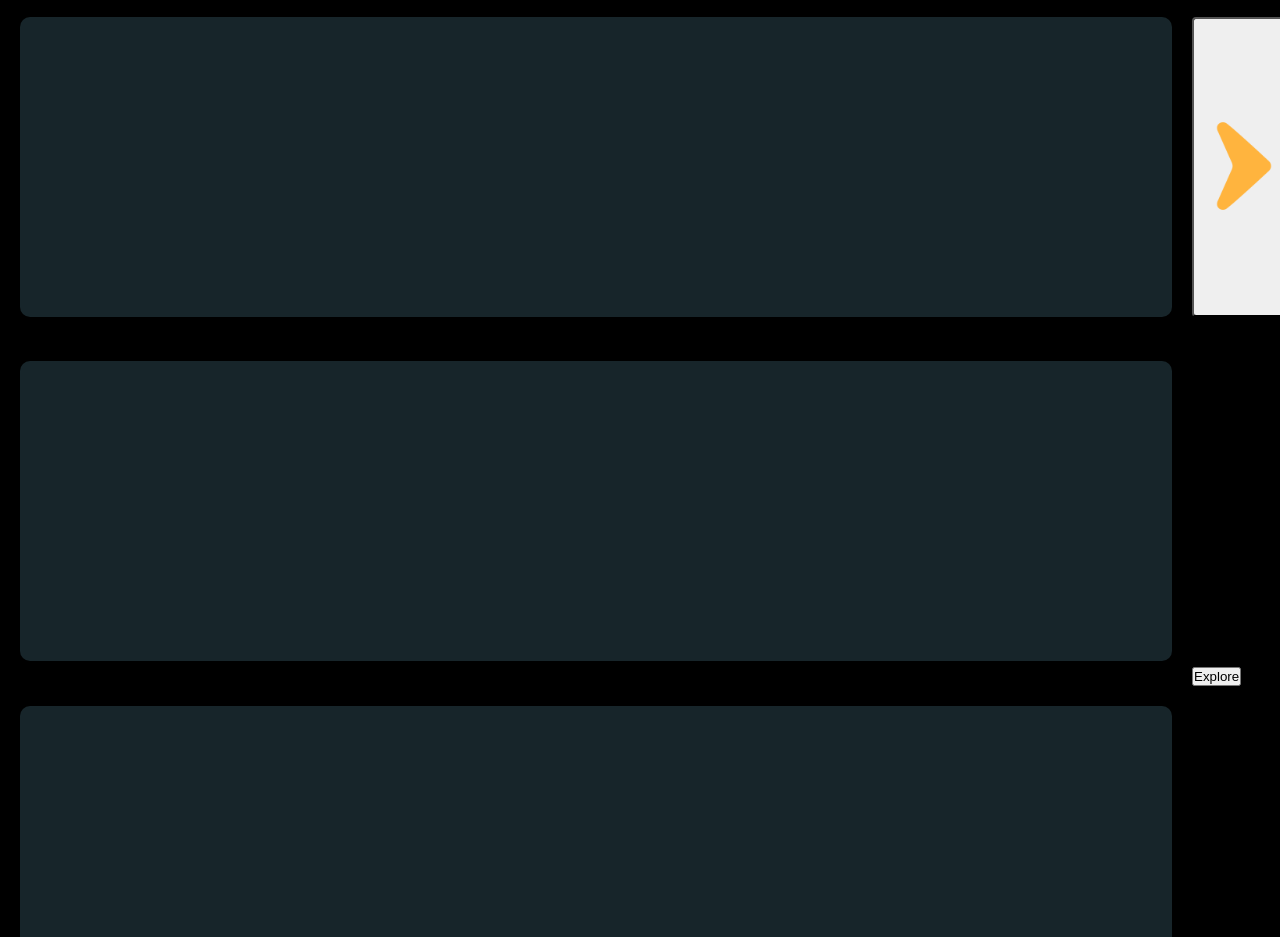
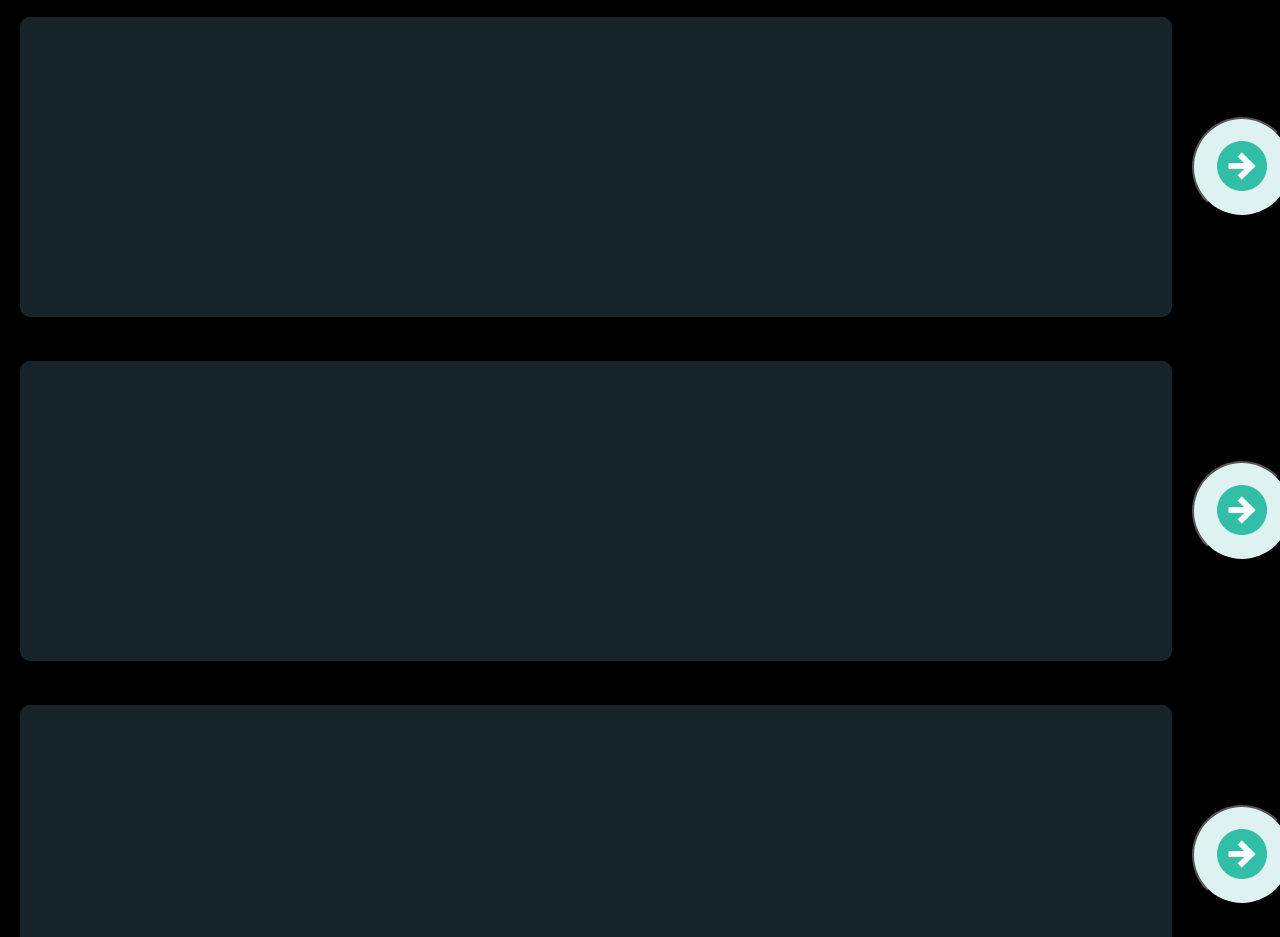
Before and after one commit to Vaibhav55072/CommercePage_project, a plain HTML site: page programs.html in a window 1280 px wide. Shown: the part 275-1212 px from the top of the page. Drawn offline with Linux system fonts and the light colour scheme.

Commit message:
Button Added to Cards

```diff
--- a/programs.css
+++ b/programs.css
@@ -288,11 +288,11 @@ placeholder {
     background-color: #000000;
 }
 .explore{
-    height: 300px;
+    height: 100px;
     width: 100px;
-    margin-top: 20px;
+    margin-top: 120px;
     display: inline-block;
     position: absolute;
-    border-radius: 4px;
-    background-color:#DEF2F1:;
+    border-radius: 180px;
+    background-color:#DEF2F1;
 }
--- a/programs.html
+++ b/programs.html
@@ -48,15 +48,12 @@
 
     <div class="Entrance">
         <h1 >Entrance Exams</h1>
-        <div class="cards"></div><button class="explore"><img src="arrowhead.png" height="100px" ></button>
-        <div class="cards"></div><button>Explore</button>
-        <div class="cards"></div><button>Explore</button>
-        <div class="cards"></div><button>Explore</button>
-        <div class="cards"></div> <button>Explore</button>
-        <div class="cards"></div><button>Explore</button>
-        <div class="cards"></div><button>Explore</button>
-        <div class="cards"></div><button>Explore</button>
-        <div class="cards"></div><button>Explore</button>
+        <div class="cards"></div><a href=""><button class="explore"><img src="arrow.png" height="50px" ></button></a>
+        <div class="cards"></div><a href=""><button class="explore"><img src="arrow.png" height="50px" ></button></a>
+        <div class="cards"></div><a href=""><button class="explore"><img src="arrow.png" height="50px" ></button></a>
+        <div class="cards"></div><a href=""><button class="explore"><img src="arrow.png" height="50px" ></button></a>
+        <div class="cards"></div><a href=""><button class="explore"><img src="arrow.png" height="50px" ></button></a>
+
     </div>
 </body>
 
```
Also changed, not shown: arrow.png (added), arrowhead.png (deleted).
